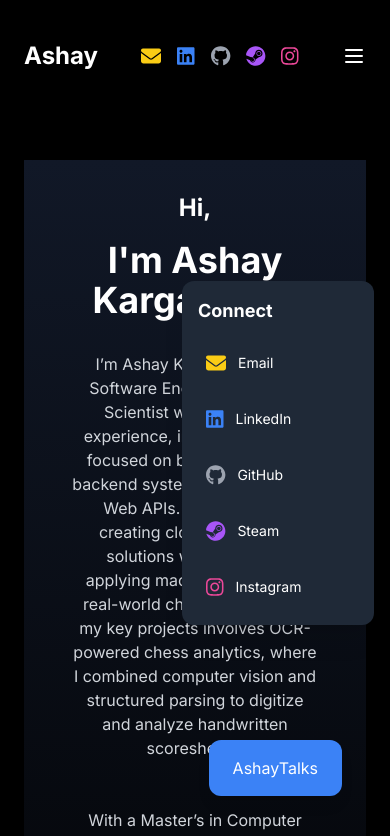
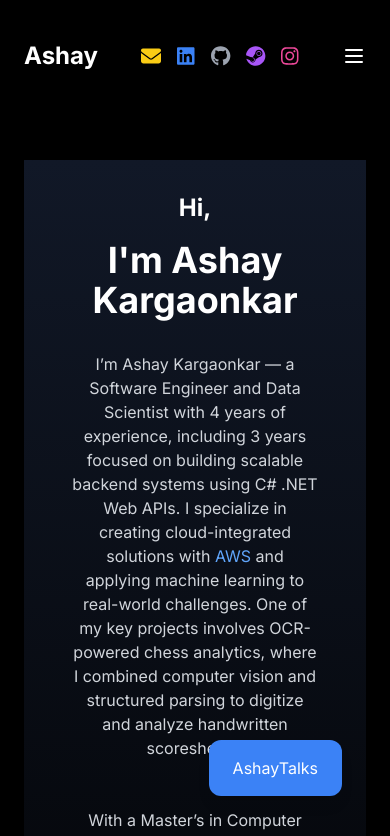
Before and after one commit to ashaykargaonkar/MyPortfolioUI, a Next.js app: page / in a window 390 px wide. Shown: the top 836 px of the page. Built offline with nearby package versions, Linux system fonts and the light colour scheme.

Commit message:
Hide side panel on mobile devices

```diff
--- a/components/SidePanel.tsx
+++ b/components/SidePanel.tsx
@@ -49,7 +49,7 @@ const SidePanel: React.FC<SidePanelProps> = ({ isOpen, isChatOpen }) => {
 <motion.div
   initial={{ opacity: 0, x: 20 }}
   animate={{ opacity: 1, x: 0 }}
-  className={`fixed right-4 top-1/3 -translate-y-1/2 w-48 bg-gray-800 rounded-xl p-4 shadow-xl z-50 side-panel ${isOpen && !isChatOpen ? 'block' : 'hidden'}`}
+  className={`fixed right-4 top-1/3 -translate-y-1/2 w-48 bg-gray-800 rounded-xl p-4 shadow-xl z-50 side-panel ${isOpen && !isChatOpen ? 'hidden md:block' : 'hidden'}`}
 >
       <h3 className="text-lg font-bold text-white mb-4">Connect</h3>
 
```
